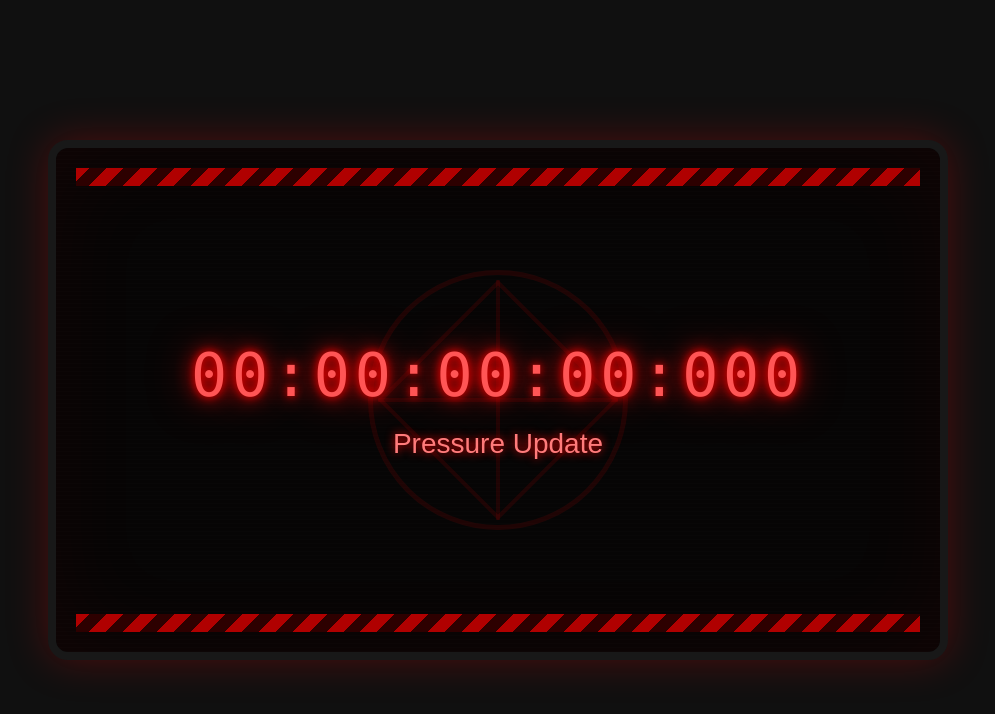
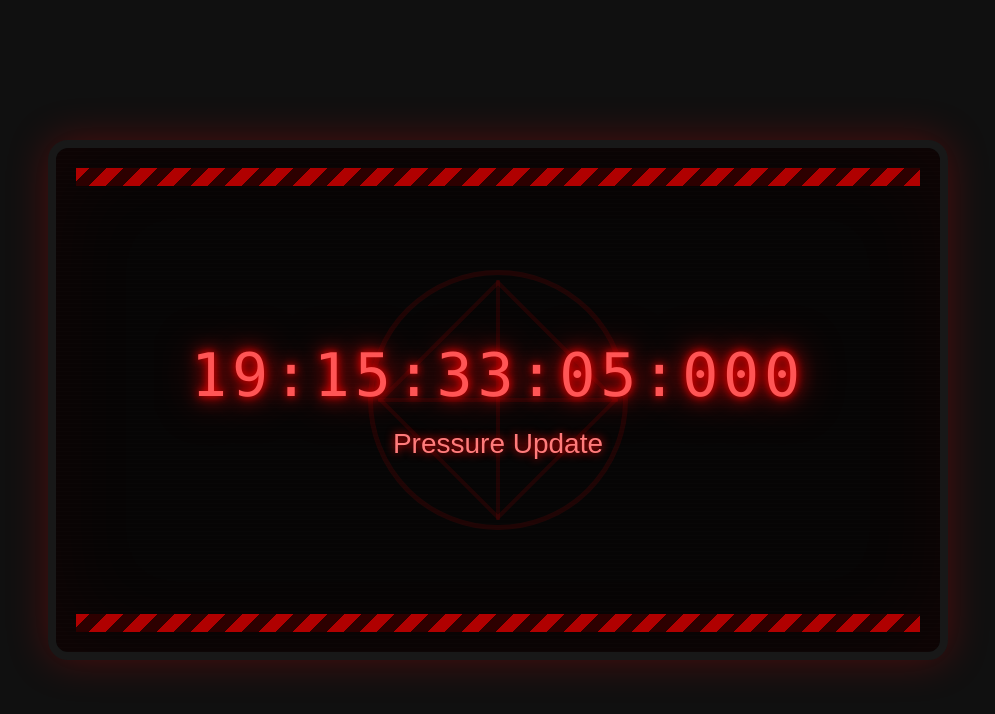
Before and after one commit to and1-lol/Pressure, a plain HTML site: page index.html in a window 1280 px wide. Shown: the whole page, without its empty margins (142-1137 px from the left). Drawn offline with Linux system fonts and the light colour scheme.

Commit message:
Update index.html

```diff
--- a/index.html
+++ b/index.html
@@ -311,7 +311,7 @@ Pressure Update
  December = 11
 ======================================================*/
 
-const TARGET_DATE = new Date(2026,7,1,12,0,0,0);
+const TARGET_DATE = new Date(2026,7,24,8,30,0,0);
 
 /*======================================================*/
 
```
